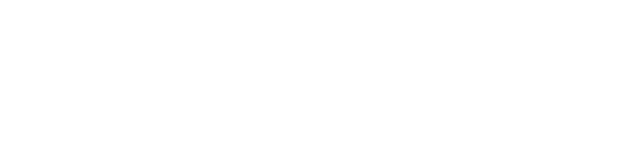
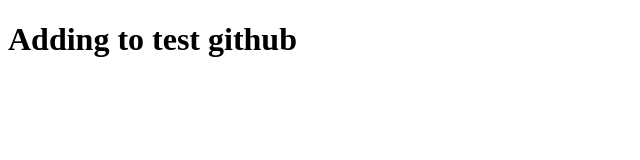
Before and after one commit to Noriomusha/BlackJack-JavaScript, a plain HTML site: page index.html in a window 1280 px wide. Shown: the whole page, without its empty margins (0-640 px from the left). Drawn offline with Linux system fonts and the light colour scheme.

Commit message:
Update index.html
update body with text

```diff
--- a/index.html
+++ b/index.html
@@ -7,6 +7,6 @@
     <title>Document</title>
 </head>
 <body>
-
+    <h1>Adding to test github</h1>
 </body>
 </html>
```
